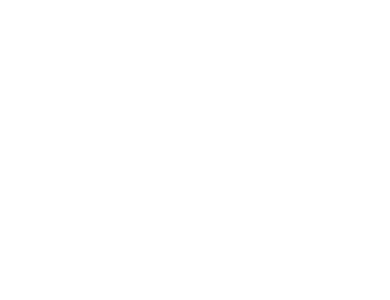
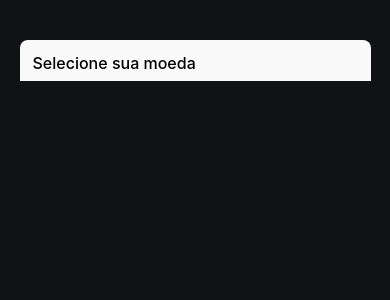
Before and after one commit to NicolasOBP/ConversorMoedas-Curso-Fabrica-de-Aplicativos, a React Native app: screen / in a window 390 px wide. Shown: the top 300 px of the page. Built offline with nearby package versions, Linux system fonts and the light colour scheme.

Commit message:
initial layout

```diff
--- a/App.tsx
+++ b/App.tsx
@@ -3,7 +3,36 @@
 import { useEffect } from "react";
 
 export default function App() {
-  return <View></View>;
+  return (
+    <View style={styles.container}>
+      <StatusBar style="light" />
+
+      <View style={styles.areaMoeda}>
+        <Text style={styles.titulo}>Selecione sua moeda</Text>
+      </View>
+    </View>
+  );
 }
 
-const styles = StyleSheet.create({});
+const styles = StyleSheet.create({
+  container: {
+    flex: 1,
+    backgroundColor: "#101215",
+    paddingTop: 40,
+    alignItems: "center",
+  },
+  areaMoeda: {
+    backgroundColor: "#f9f9f9",
+    width: "90%",
+    borderTopLeftRadius: 8,
+    borderTopRightRadius: 8,
+    padding: 8,
+  },
+  titulo: {
+    fontSize: 16,
+    color: "#000000",
+    fontWeight: "500",
+    paddingLeft: 5,
+    paddingTop: 5,
+  },
+});
```
